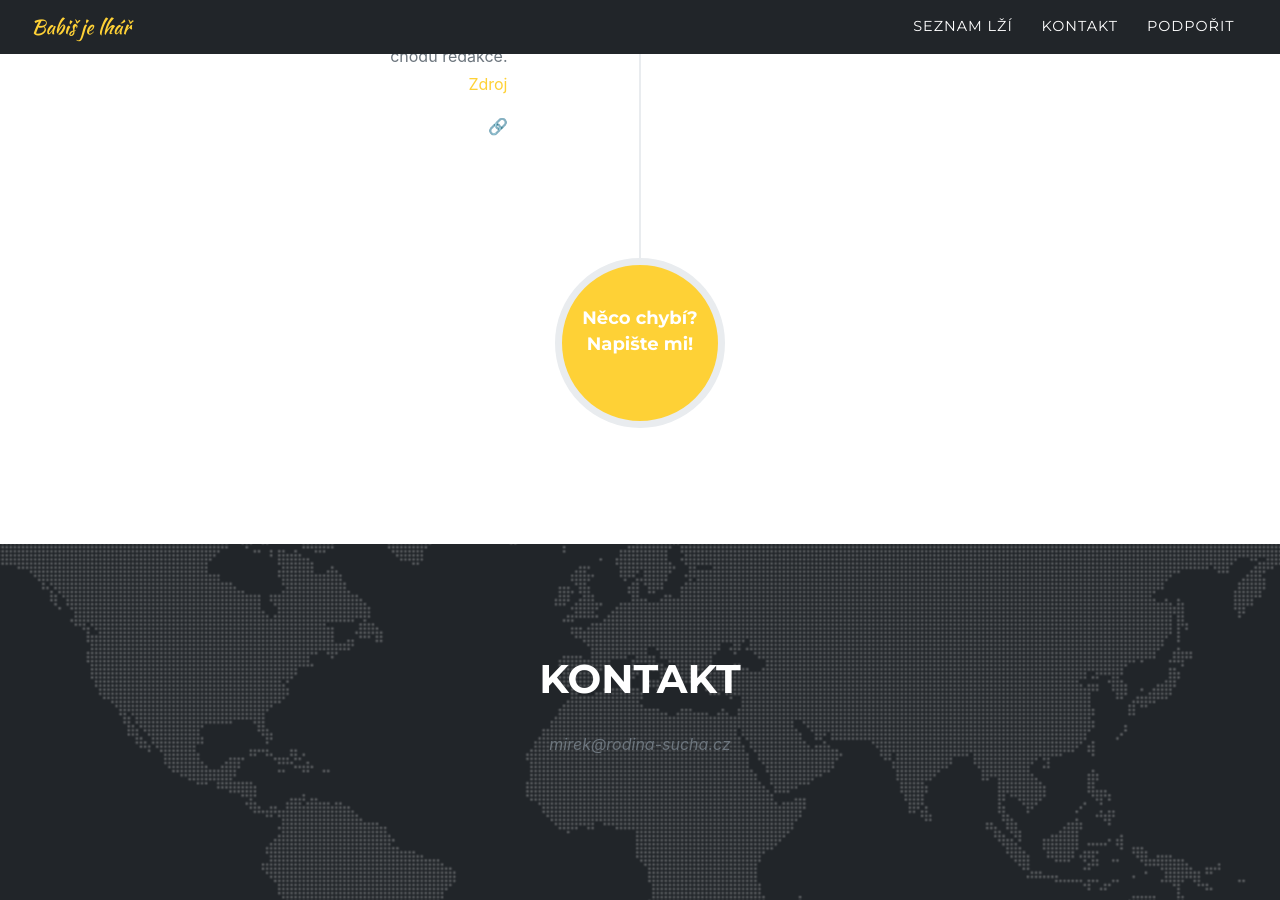
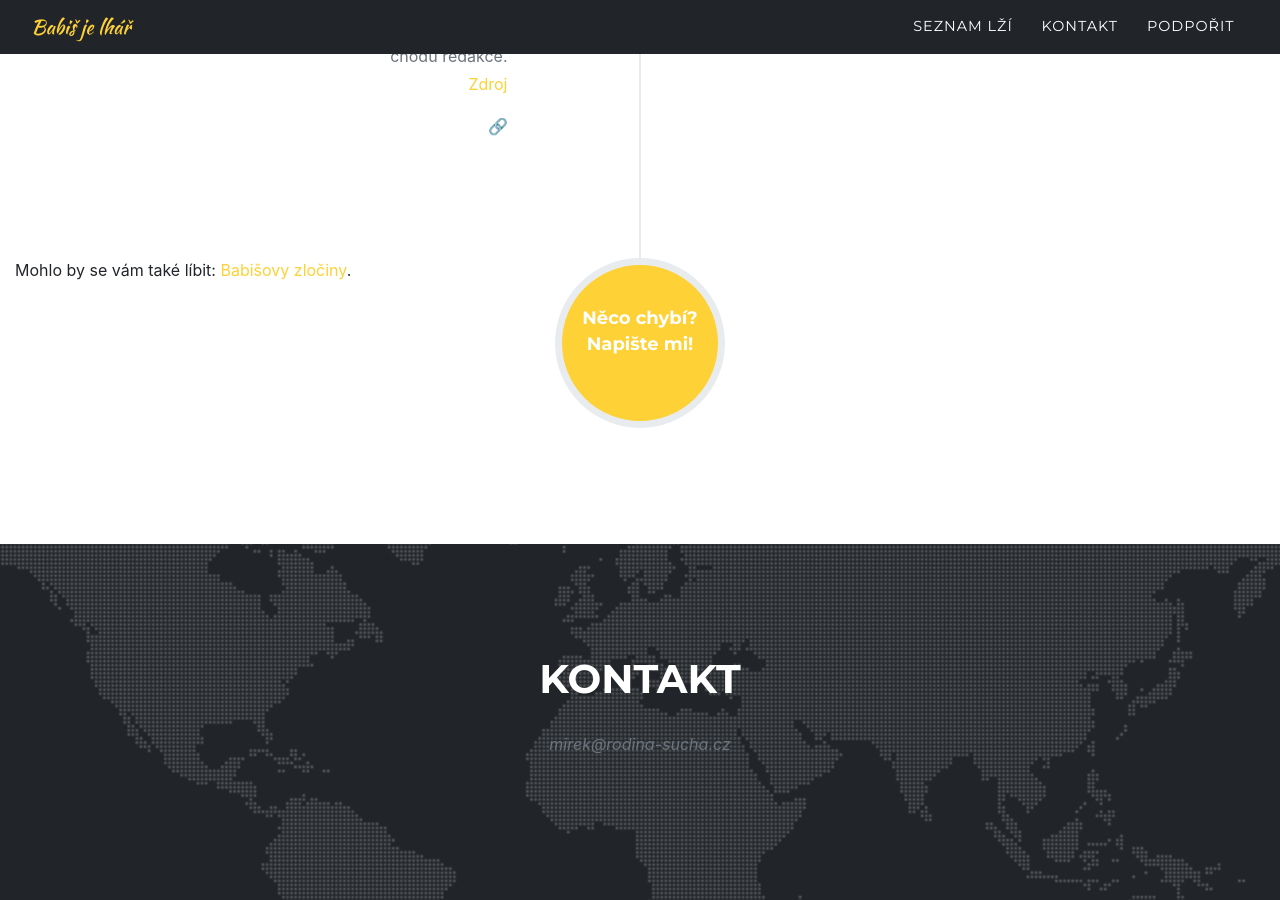
Before and after one commit to xsuchy/babisjelhar, a Jekyll site: the page built from index.md, in a window 1280 px wide and 900 px high, scrolled down 65769 px. Built offline with Jekyll 4.4.1, drawn with Linux system fonts in a browser that asks for light colours; some web fonts are replaced.

Commit message:
pridat zlociny

```diff
--- a/_includes/timeline.html
+++ b/_includes/timeline.html
@@ -50,6 +50,9 @@
               <div class="timeline-image">
                 <h4>{{ site.data.sitetext.timeline.end }}</h4>
               </div>
+              <div>
+                Mohlo by se vám také líbit: <a href="https://www.babisovyzlociny.cz/">Babišovy zločiny</a>.
+              </div>
             </li>
 		  {% endif %}
 
```
